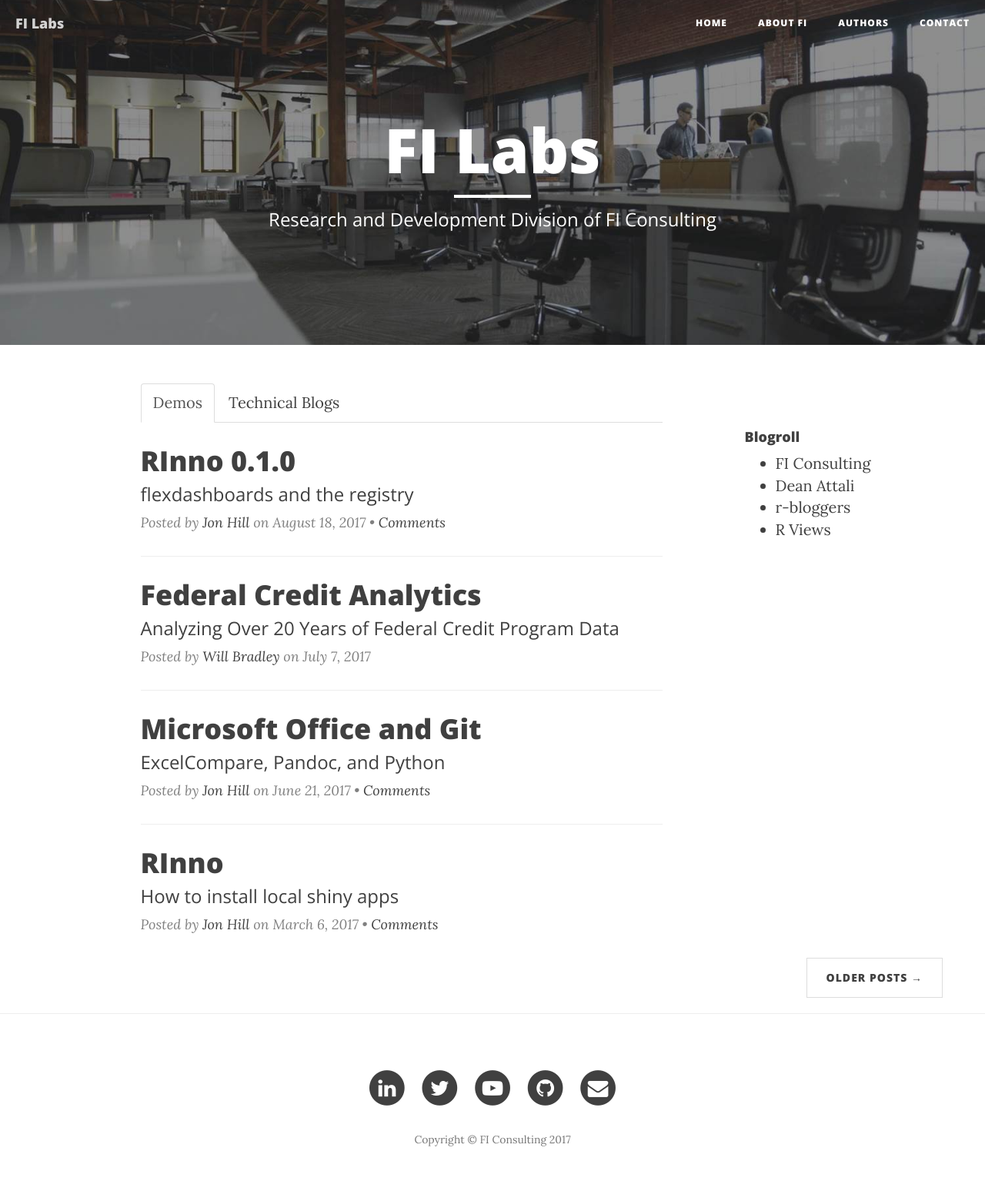
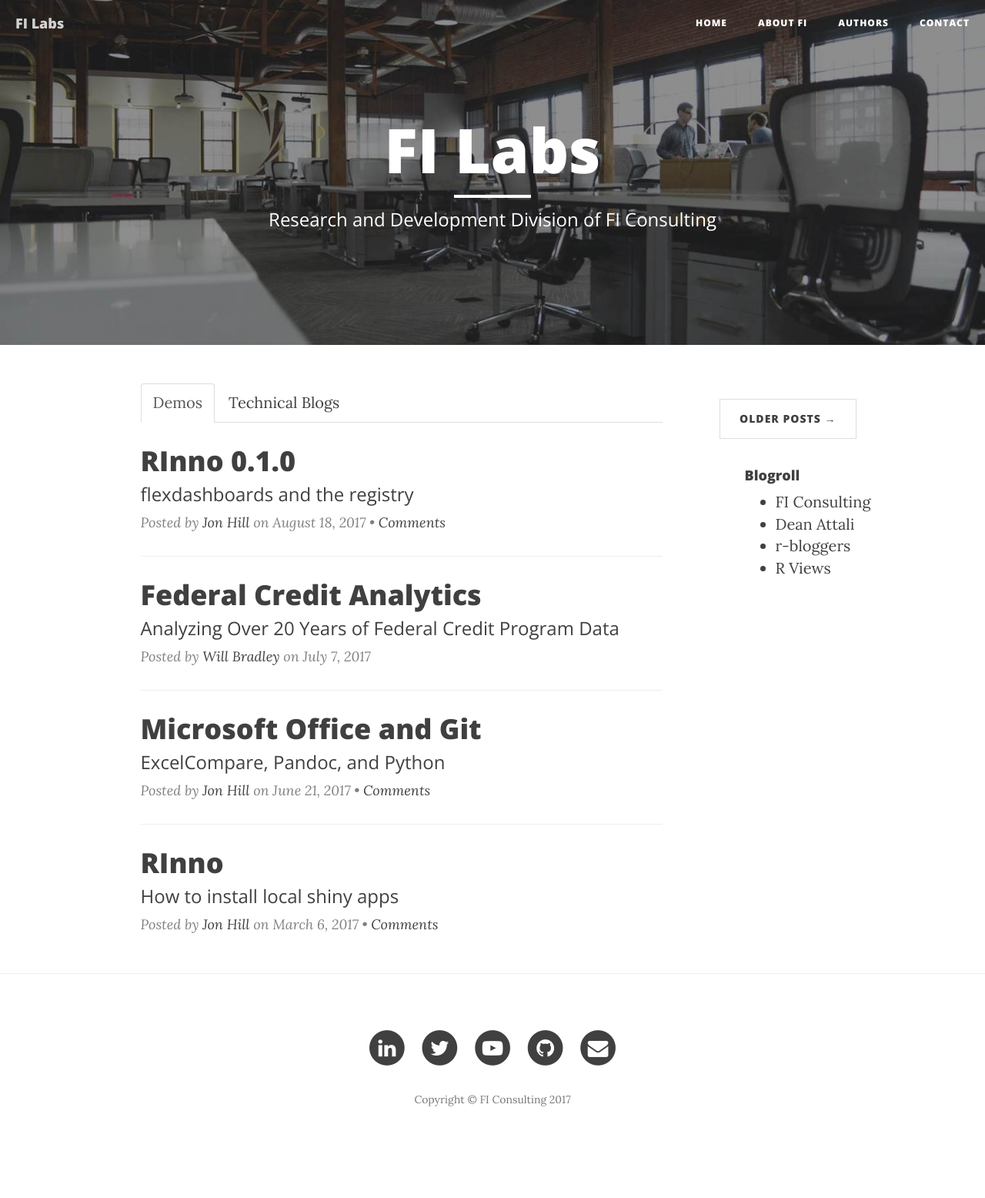
Before and after one commit to ficonsulting/filabs, a Jekyll site: the page built from index.html, in a window 1280 px wide. Shown: the whole page at 77% size. Built offline with Jekyll 4.4.1, drawn with Linux system fonts in a browser that asks for light colours; nearby versions of some CDN libraries; the list of posts is cut into pages by our own code; comment, search, counter and statistics services are not loaded; after the commit the page ends 1504 px from its top, so only the background shows below that.

Commit message:
Moved Paginator back to top of screen. Updated CSS to push Blogroll 50px down

```diff
--- a/css/syntax.css
+++ b/css/syntax.css
@@ -86,6 +86,6 @@
 
 div#sidebar {
   position: absolute;
-  top: 50px;
+  top: 100px;
   left: 800px;
 }
--- a/index.html
+++ b/index.html
@@ -121,9 +121,6 @@ description: "Research and Development Division of FI Consulting"
 <div class="col-lg-3 hidden-print hidden-xs hidden-sm hidden-md" id="sidebar">
   {% include blogroll.html %}
 </div>
-</div>
-
-
 <!-- Include Disqus comment count -->
 <script id="dsq-count-scr" src="//https-ficonsulting-github-io.disqus.com/count.js" async></script>
 
@@ -143,3 +140,4 @@ description: "Research and Development Division of FI Consulting"
     {% endif %}
 </ul>
 {% endif %}
+</div>
```
